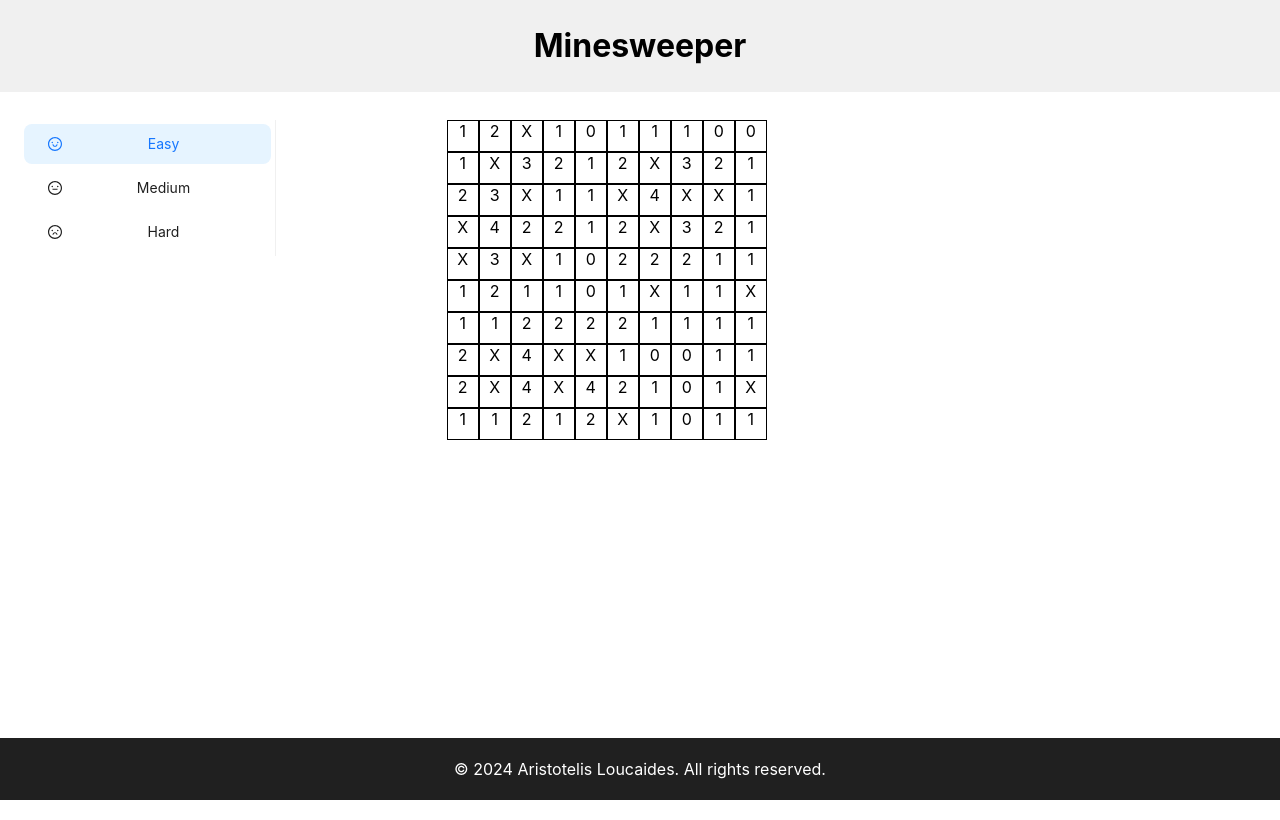
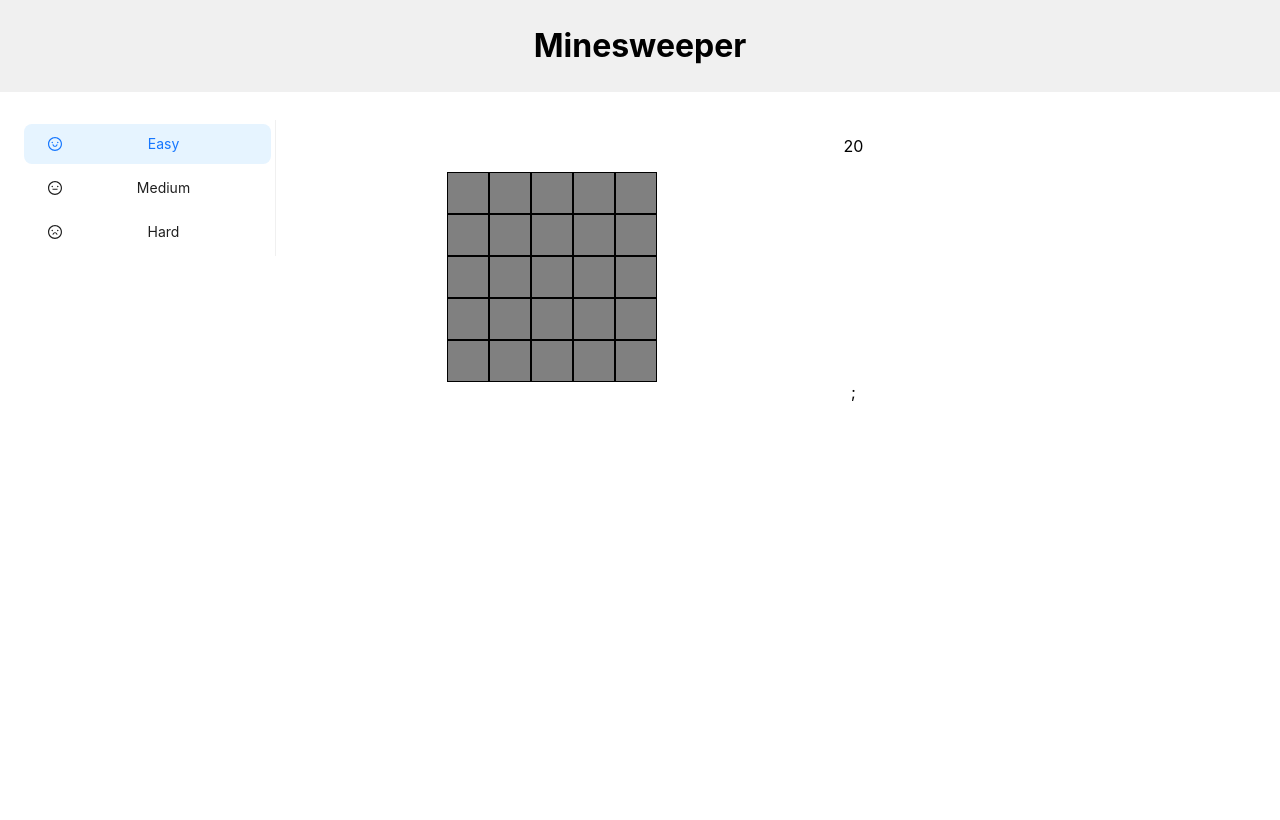
Before and after one commit to aristotelisl/minesweeper, a React (Create React App) app: page / in a window 1280 px wide. Built offline with nearby package versions, Linux system fonts and the light colour scheme.

Commit message:
left-click game logic

```diff
--- a/src/App.js
+++ b/src/App.js
@@ -6,7 +6,7 @@ import { DifficultyContext } from './util/DifficultyContext';
 
 function App() {
 
-  const [difficulty, setDifficulty] = useState({ rows: 10, cols: 10, bombs: 20 });
+  const [difficulty, setDifficulty] = useState({ rows: 5, cols: 5, bombs: 5 });
 
   return (
     <div className="App">
@@ -21,7 +21,7 @@ function App() {
           </div>
         </DifficultyContext.Provider>
       </div>
-      <Footer/>
+
     </div>
   );
 }
--- a/src/components/Board.js
+++ b/src/components/Board.js
@@ -1,33 +1,73 @@
 import React, { useEffect, useState, useContext } from 'react';
 import createBoard from '../util/createBoard';
 import { DifficultyContext } from '../util/DifficultyContext';
+import {reveal} from '../util/reveal.js'
+import Cell from './Cell';
 
 const Board = () => {
   const [grid, setGrid] = useState([]);
+  const [nonMineCount, setNonMineCount] = useState(0);
+  const [mineLocations, setMineLocations] = useState([])
   const { difficulty } = useContext(DifficultyContext);
 
+  // ComponentDidMount
   useEffect(()=>{
+    // Creating Board
     function freshBoard(){
         const newBoard = createBoard(difficulty.rows, difficulty.cols, difficulty.bombs)
+        setNonMineCount(difficulty.rows*difficulty.cols - difficulty.bombs)
+        setMineLocations(newBoard.mineLocation)
         console.log(newBoard)
-        setGrid(newBoard)
+        setGrid(newBoard.board)
     }
     freshBoard()
   }, [difficulty])
 
-  if(!grid.board) {
-    return <div>Loading...</div>
+  // On right click
+  const updateFlag = (e, x, y) => {
+    // Prevent drop down menu on cell right click
+    e.preventDefault()
+    let newGrid = JSON.parse(JSON.stringify(grid))
+
+    newGrid[x][y].flagged ? newGrid[x][y].flagged = false : newGrid[x][y].flagged = true
+
+    console.log(newGrid[x][y])
+    setGrid(newGrid)
   }
 
-  return grid.board.map(singleRow=>{
-    return (
-        <div style={{display:'flex'}}>
-            {singleRow.map((singleBlock) => {
-                return <div style={{width:30, height:30, border: '1px solid black'}}>{singleBlock.value}</div>
+  // Reveal Cell
+  const revealCell = (x, y) => {
+    let newGrid = JSON.parse(JSON.stringify(grid))
+
+    if(newGrid[x][y].value === 'X') {
+      alert('Mine found')
+      for(let i = 0; i < mineLocations.length; i++) {
+        newGrid[mineLocations[i][0]][mineLocations[i][1]].revealed = true
+      }
+      setGrid(newGrid)
+    }else{
+      let newRevealedBoard = reveal(newGrid, x, y, nonMineCount); // Use the updated reveal logic
+      setGrid(newRevealedBoard.newRevealGrid);
+      setNonMineCount(newRevealedBoard.newNonMinesCount)
+    }
+
+  }
+
+  return (
+    <div>
+      <p>{nonMineCount}</p>
+      {grid.map((singleRow, index1)=>{
+        return (
+          <div style={{display:'flex'}} key={index1}>
+            {singleRow.map((singleBlock, index2) => {
+                return <Cell details={singleBlock} revealCell={revealCell} updateFlag={updateFlag} key={index2}/>
             })}
         </div>
-    )
-  })
-};
+        )
+      })
+      };
+    </div>
+  );
+}
 
 export default Board;
--- /dev/null
+++ b/src/components/Cell.js
@@ -0,0 +1,27 @@
+import React from "react";
+
+export default function Cell({details, updateFlag, revealCell}) {
+
+    return (
+        <div
+            onContextMenu={(e)=> updateFlag(e, details.x, details.y)}
+            onClick={()=>revealCell(details.x, details.y)}
+            style={style.cellStyle}
+        >
+            {details.revealed ? details.value : ""}
+        </div>
+    )
+}
+
+const style = {
+    cellStyle: {
+        width:40,
+        height:40,
+        background: "grey",
+        border: '1px solid black',
+        display: 'flex',
+        justifyContent: 'center',
+        alignItems: 'center',
+        cursor: 'pointer'
+    }
+}
--- /dev/null
+++ b/src/util/reveal.js
@@ -0,0 +1,34 @@
+export const revealed = (arr, x, y, newNonMinesCount) => {
+    // Base case: if the cell is out of bounds, a mine, or already revealed, stop recursion
+    if (x < 0 || x >= arr.length || y < 0 || y >= arr[x].length || arr[x][y].revealed || arr[x][y].value === 'X') {
+        return newNonMinesCount; // Return the count as it is
+    }
+
+    // Reveal this cell
+    arr[x][y].revealed = true;
+    newNonMinesCount--; // Decrement since we're revealing a non-mine cell
+
+    // If the cell value is not zero, just return the count, no further recursive reveal needed
+    if (arr[x][y].value !== 0) {
+        return newNonMinesCount;
+    }
+
+    // Recursively reveal all adjacent cells
+    newNonMinesCount = revealed(arr, x + 1, y, newNonMinesCount);    // South
+    newNonMinesCount = revealed(arr, x - 1, y, newNonMinesCount);    // North
+    newNonMinesCount = revealed(arr, x, y + 1, newNonMinesCount);    // East
+    newNonMinesCount = revealed(arr, x, y - 1, newNonMinesCount);    // West
+    newNonMinesCount = revealed(arr, x + 1, y + 1, newNonMinesCount); // South-East
+    newNonMinesCount = revealed(arr, x - 1, y - 1, newNonMinesCount); // North-West
+    newNonMinesCount = revealed(arr, x + 1, y - 1, newNonMinesCount); // South-West
+    newNonMinesCount = revealed(arr, x - 1, y + 1, newNonMinesCount); // North-East
+
+    return newNonMinesCount;
+};
+
+// Function to start the reveal process
+export const reveal = (grid, x, y, newNonMinesCount) => {
+    const newRevealGrid = JSON.parse(JSON.stringify(grid)); // Create a deep copy to modify
+    newNonMinesCount = revealed(newRevealGrid, x, y, newNonMinesCount);
+    return { newRevealGrid, newNonMinesCount }; // Return the modified grid and the updated count
+};
```
